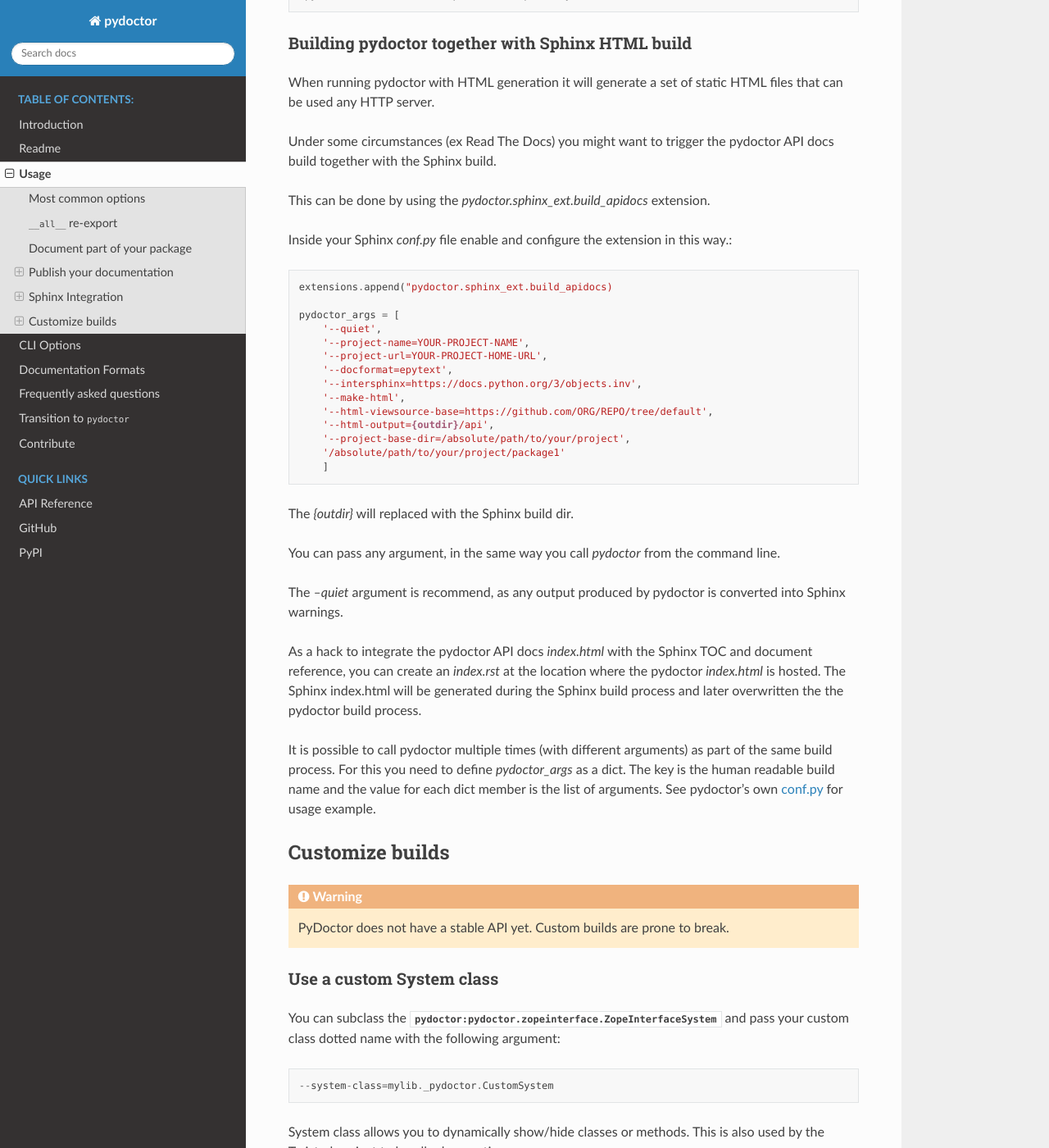
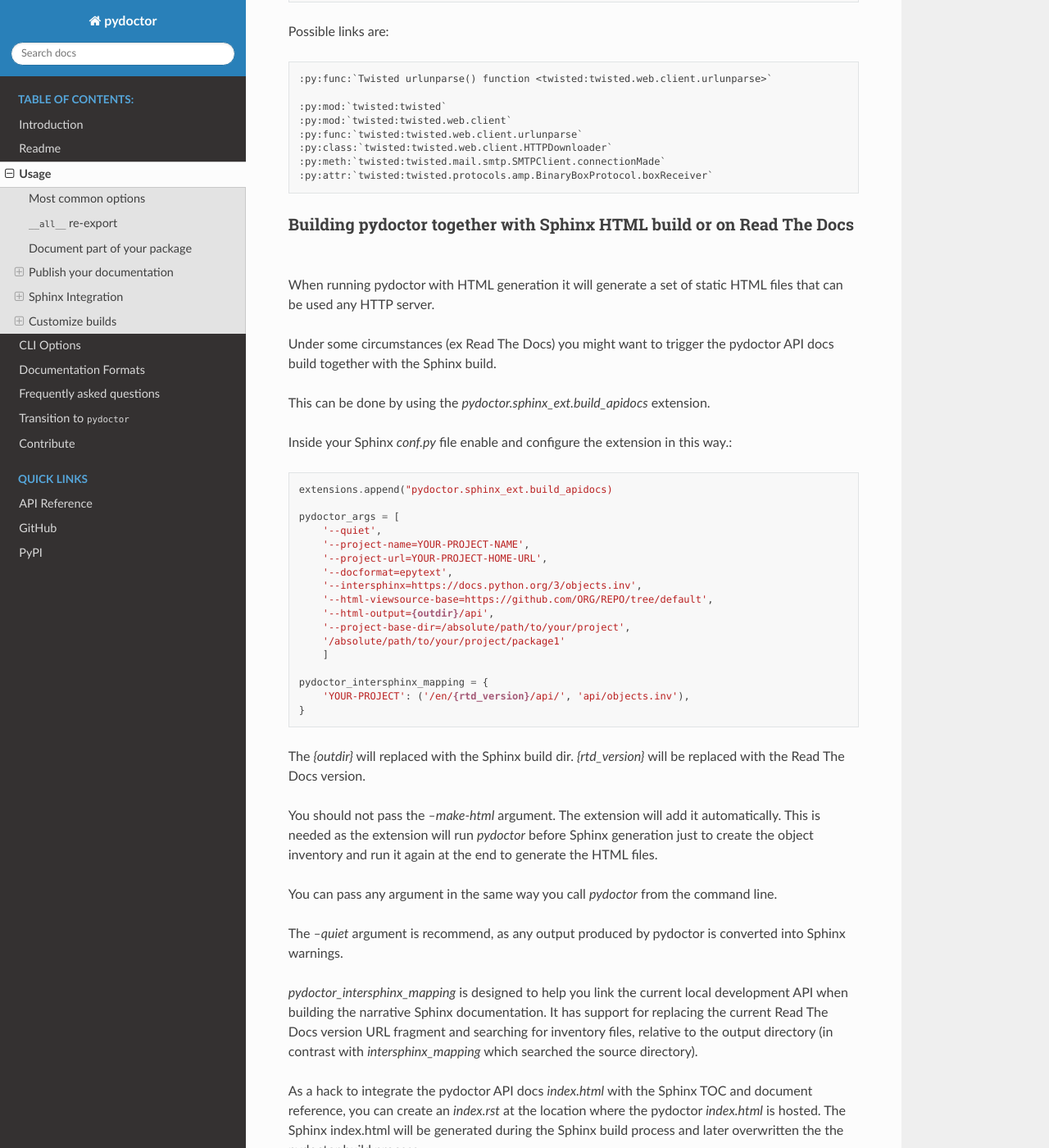
Before and after one commit to twisted/pydoctor, a Sphinx documentation site: the page built from docs/source/usage.rst, in a window 1280 px wide and 1400 px high, scrolled down 4750 px. Shown: the whole window at 82% size. Built offline with Sphinx 7.4.7 and the Read the Docs theme 2.0.0, drawn with Linux system fonts in a browser that asks for light colours; the version number could not be read and is left out; some of the changed text lies outside the part shown.

Commit message:
Update docs.

```diff
--- a/docs/source/conf.py
+++ b/docs/source/conf.py
@@ -50,7 +50,6 @@
 # Configure intersphinx magic
 intersphinx_mapping = {
     'twisted': ('https://twistedmatrix.com/documents/current/api/', None),
-    #'pydoctor': (f'https://pydoctor.readthedocs.io/en/{_build_version}/api/', None),
 }
 
 # -- Options for HTML output -------------------------------------------------
--- a/docs/source/usage.rst
+++ b/docs/source/usage.rst
@@ -175,6 +175,16 @@
 
 __ https://www.sphinx-doc.org/en/master/usage/extensions/intersphinx.html
 
+You can run pydoctor before building the Sphinx documentation
+and this will generate an up to date object inventory file.
+Then you will reference this file inside `intersphinx_mapping` using an abolute path.
+In this say, Sphinx will have access to all the development API and not
+only to the released API::
+
+    intersphinx_mapping = {
+        'twisted': ('https://twistedmatrix.com/documents/current/api/', '/home/johnd/work/twisted/apidocs/objects.inv'),
+    }
+
 Link to elements :py:func:`with custom text <twisted:twisted.web.client.urlunparse>` with::
 
     :py:func:`with custom text <twisted:twisted.web.client.urlunparse>`
@@ -195,8 +205,8 @@
   :py:attr:`twisted:twisted.protocols.amp.BinaryBoxProtocol.boxReceiver`
 
 
-Building pydoctor together with Sphinx HTML build
-~~~~~~~~~~~~~~~~~~~~~~~~~~~~~~~~~~~~~~~~~~~~~~~~~
+Building pydoctor together with Sphinx HTML build or on Read The Docs
+~~~~~~~~~~~~~~~~~~~~~~~~~~~~~~~~~~~~~~~~~~~~~~~~~~~~~~~~~~~~~~~~~~~~~
 
 When running pydoctor with HTML generation it will generate a set of static
 HTML files that can be used any HTTP server.
@@ -217,20 +227,36 @@
         '--project-url=YOUR-PROJECT-HOME-URL',
         '--docformat=epytext',
         '--intersphinx=https://docs.python.org/3/objects.inv',
-        '--make-html',
         '--html-viewsource-base=https://github.com/ORG/REPO/tree/default',
         '--html-output={outdir}/api',
         '--project-base-dir=/absolute/path/to/your/project',
         '/absolute/path/to/your/project/package1'
         ]
 
+    pydoctor_intersphinx_mapping = {
+        'YOUR-PROJECT': ('/en/{rtd_version}/api/', 'api/objects.inv'),
+    }
+
 The `{outdir}` will replaced with the Sphinx build dir.
+`{rtd_version}` will be replaced with the Read The Docs version.
 
-You can pass any argument, in the same way you call `pydoctor` from the
+You should not pass the `--make-html` argument.
+The extension will add it automatically.
+This is needed as the extension will run `pydoctor` before Sphinx generation
+just to create the object inventory and run it again at the end to generate
+the HTML files.
+
+You can pass any argument in the same way you call `pydoctor` from the
 command line.
 
 The `--quiet` argument is recommend, as any output produced by pydoctor is
 converted into Sphinx warnings.
+
+`pydoctor_intersphinx_mapping` is designed to help you link the current
+local development API when building the narrative Sphinx documentation.
+It has support for replacing the current Read The Docs version URL fragment
+and searching for inventory files, relative to the output directory
+(in contrast with `intersphinx_mapping` which searched the source directory).
 
 As a hack to integrate the pydoctor API docs `index.html` with the Sphinx TOC
 and document reference, you can create an `index.rst` at the location where
```
